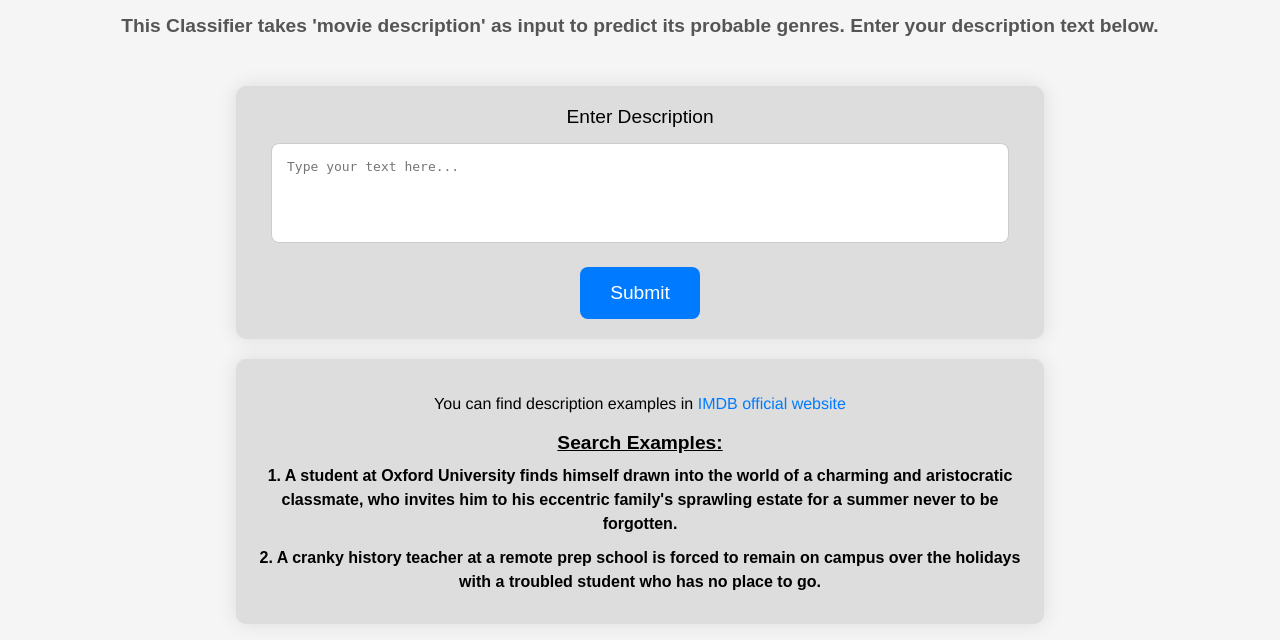
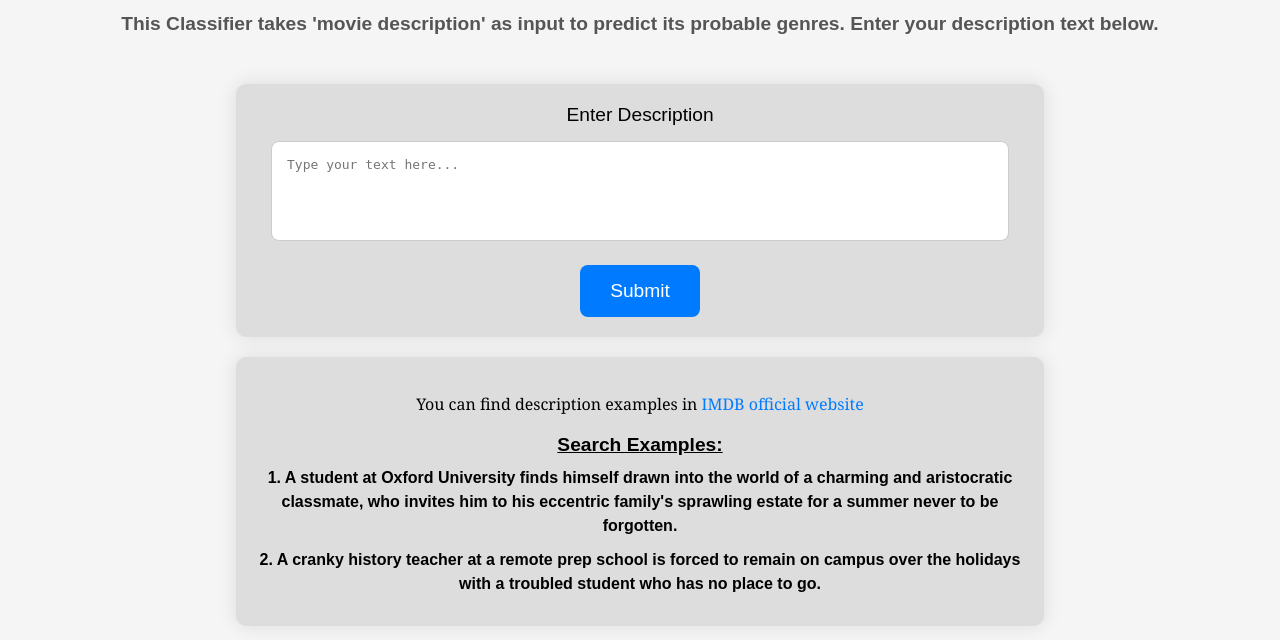
Before and after one commit to moinul-hossain-dhrubo/MultiLabel-Movie-Genre-Classifier, a Flask app: page / in a window 1280 px wide. Shown: the part 165-805 px from the top of the page. Run offline with Flask 3, Linux system fonts and the light colour scheme.

Commit message:
update index

```diff
--- a/templates/index.html
+++ b/templates/index.html
@@ -98,7 +98,7 @@
         .examples-sentence {
             font-size: 1em;
             margin-bottom: 10px;
-            font-family: 'Helvetica', sans-serif; /* Change font family */
+            font-family: 'Georgia', serif; /* Change font family */
         }
 
         .examples-sentence a {
```
